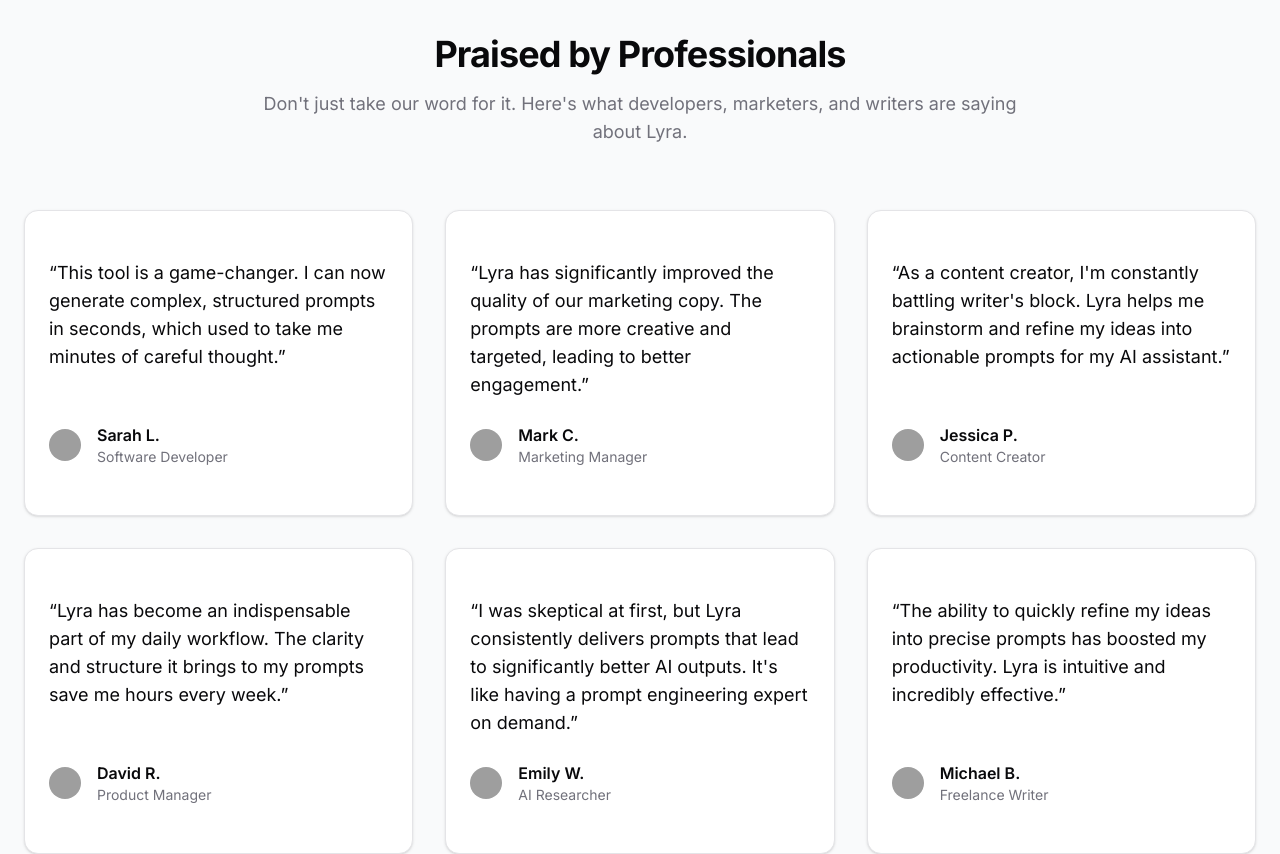
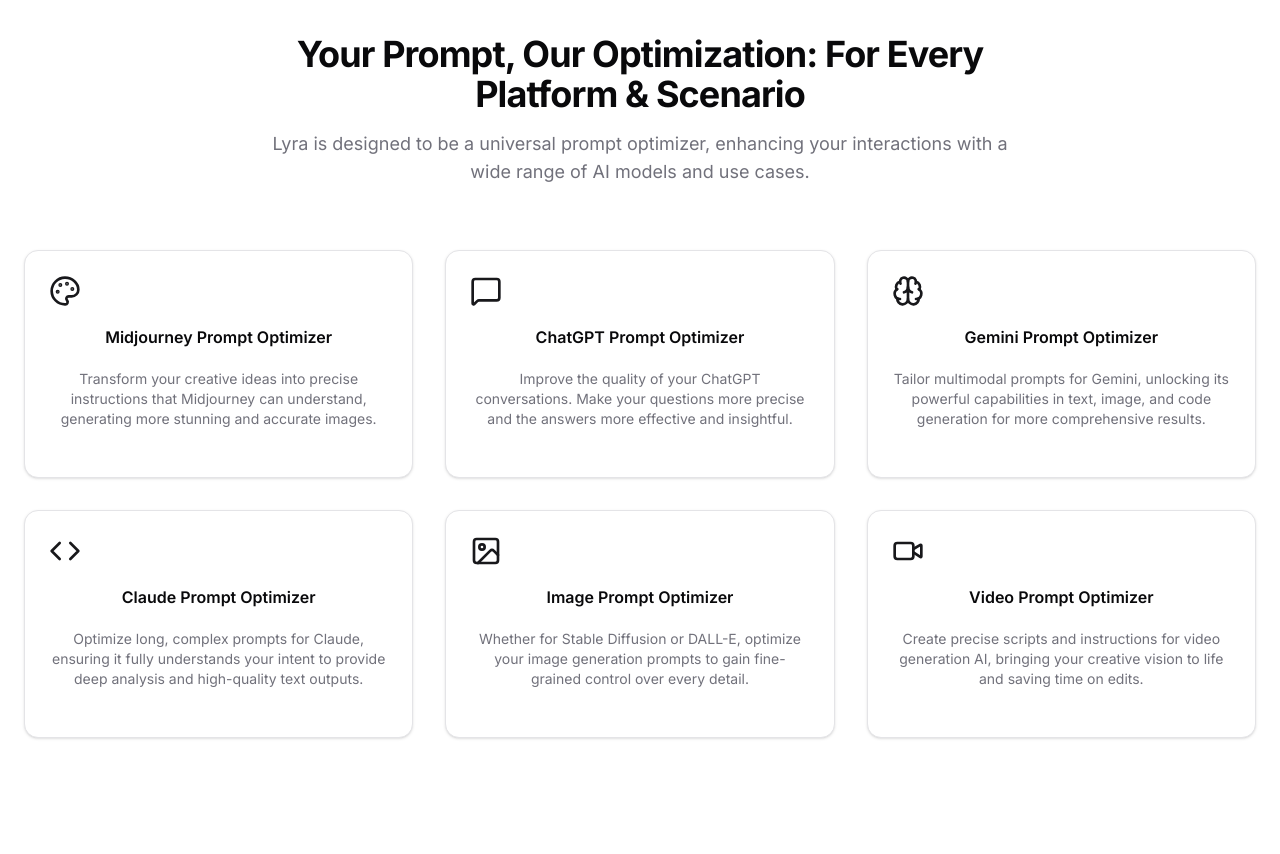
Before and after one commit to yukari09/moly-frontend, a Next.js app: page /en in a window 1280 px wide. Shown: the part 3340-4194 px from the top of the page. Built offline with nearby package versions, Linux system fonts and the light colour scheme; no server answers; grey boxes are pictures that could not be loaded.

Commit message:
ai generator

```diff
--- a/messages/en.json
+++ b/messages/en.json
@@ -114,6 +114,22 @@
     "features": "Features",
     "difference": "Difference",
     "setting": "Setting"
+  },
+  "ApplicablePlatformsSection": {
+    "title": "Your Prompt, Our Optimization: For Every Platform & Scenario",
+    "subtitle": "Lyra is designed to be a universal prompt optimizer, enhancing your interactions with a wide range of AI models and use cases.",
+    "midjourneyOptimizerTitle": "Midjourney Prompt Optimizer",
+    "midjourneyOptimizerDescription": "Transform your creative ideas into precise instructions that Midjourney can understand, generating more stunning and accurate images.",
+    "chatgptOptimizerTitle": "ChatGPT Prompt Optimizer",
+    "chatgptOptimizerDescription": "Improve the quality of your ChatGPT conversations. Make your questions more precise and the answers more effective and insightful.",
+    "geminiOptimizerTitle": "Gemini Prompt Optimizer",
+    "geminiOptimizerDescription": "Tailor multimodal prompts for Gemini, unlocking its powerful capabilities in text, image, and code generation for more comprehensive results.",
+    "claudeOptimizerTitle": "Claude Prompt Optimizer",
+    "claudeOptimizerDescription": "Optimize long, complex prompts for Claude, ensuring it fully understands your intent to provide deep analysis and high-quality text outputs.",
+    "imageOptimizerTitle": "Image Prompt Optimizer",
+    "imageOptimizerDescription": "Whether for Stable Diffusion or DALL-E, optimize your image generation prompts to gain fine-grained control over every detail.",
+    "videoOptimizerTitle": "Video Prompt Optimizer",
+    "videoOptimizerDescription": "Create precise scripts and instructions for video generation AI, bringing your creative vision to life and saving time on edits."
   },
   "UserSetting": {
     "account_settings": "Account Settings",
@@ -280,5 +296,21 @@
     "avatarAlt": "{name}'s avatar",
     "submittedWebsites": "Submitted Websites",
     "comingSoon": "Coming Soon"
+  },
+  "ApplicablePlatformsSection": {
+    "title": "Your Prompt, Our Optimization: For Every Platform & Scenario",
+    "subtitle": "Lyra is designed to be a universal prompt optimizer, enhancing your interactions with a wide range of AI models and use cases.",
+    "midjourneyOptimizerTitle": "Midjourney Prompt Optimizer",
+    "midjourneyOptimizerDescription": "Transform your creative ideas into precise instructions that Midjourney can understand, generating more stunning and accurate images.",
+    "chatgptOptimizerTitle": "ChatGPT Prompt Optimizer",
+    "chatgptOptimizerDescription": "Improve the quality of your ChatGPT conversations. Make your questions more precise and the answers more effective and insightful.",
+    "geminiOptimizerTitle": "Gemini Prompt Optimizer",
+    "geminiOptimizerDescription": "Tailor multimodal prompts for Gemini, unlocking its powerful capabilities in text, image, and code generation for more comprehensive results.",
+    "claudeOptimizerTitle": "Claude Prompt Optimizer",
+    "claudeOptimizerDescription": "Optimize long, complex prompts for Claude, ensuring it fully understands your intent to provide deep analysis and high-quality text outputs.",
+    "imageOptimizerTitle": "Image Prompt Optimizer",
+    "imageOptimizerDescription": "Whether for Stable Diffusion or DALL-E, optimize your image generation prompts to gain fine-grained control over every detail.",
+    "videoOptimizerTitle": "Video Prompt Optimizer",
+    "videoOptimizerDescription": "Create precise scripts and instructions for video generation AI, bringing your creative vision to life and saving time on edits."
   }
 }
--- a/messages/ko.json
+++ b/messages/ko.json
@@ -111,5 +111,21 @@
     "features": "기능",
     "difference": "차이점",
     "setting": "설정"
+  },
+  "ApplicablePlatformsSection": {
+    "title": "您的 Prompt，我们的优化：适用平台与场景",
+    "subtitle": "Lyra 旨在成为一个通用的提示优化器，增强您与各种 AI 模型和用例的互动。",
+    "midjourneyOptimizerTitle": "Midjourney Prompt Optimizer",
+    "midjourneyOptimizerDescription": "将您的创意转化为 Midjourney 能理解的精确指令，生成更惊艳、更符合预期的图像。",
+    "chatgptOptimizerTitle": "ChatGPT Prompt Optimizer",
+    "chatgptOptimizerDescription": "提升 ChatGPT 对话的质量，让您的提问更精准，回答更有效，获得更具洞察力的交流。",
+    "geminiOptimizerTitle": "Gemini Prompt Optimizer",
+    "geminiOptimizerDescription": "为 Gemini 量身定制多模态 Prompt，解锁其在文本、图像、代码等方面的强大能力，实现更全面的创作。",
+    "claudeOptimizerTitle": "Claude Prompt Optimizer",
+    "claudeOptimizerDescription": "为 Claude 优化长篇、复杂的 Prompt，确保其理解您的意图并提供深入的分析和高质量的文本输出。",
+    "imageOptimizerTitle": "Image Prompt Optimizer",
+    "imageOptimizerDescription": "无论是 Stable Diffusion 还是 DALL-E，优化您的图像生成 Prompt，精确控制细节，获得理想视觉效果。",
+    "videoOptimizerTitle": "Video Prompt Optimizer",
+    "videoOptimizerDescription": "为视频生成 AI 打造精准脚本和指令，让您的视频创意变为现实，节省大量后期调整时间。"
   }
 }
--- a/src/app/[locale]/page.js
+++ b/src/app/[locale]/page.js
@@ -4,6 +4,7 @@
 import { FeaturesSection } from "@/components/FeaturesSection";
 import { ExamplesSection } from "@/components/ExamplesSection";
 import { HowItWorksSection } from "@/components/HowItWorksSection";
+import { ApplicablePlatformsSection } from "@/components/ApplicablePlatformsSection";
 import { TestimonialsSection } from "@/components/TestimonialsSection";
 import { FAQSection } from "@/components/FAQSection";
 import { CTASection } from "@/components/CTASection";
@@ -32,6 +33,7 @@
       <FeaturesSection />
       <ExamplesSection />
       <HowItWorksSection />
+      <ApplicablePlatformsSection />
       <TestimonialsSection />
       <FAQSection />
       <CTASection />
--- a/src/components/FAQSection.js
+++ b/src/components/FAQSection.js
@@ -29,6 +29,21 @@
     questionKey: "q4",
     answerKey: "a4",
   },
+  {
+    value: "item-5",
+    questionKey: "q5",
+    answerKey: "a5",
+  },
+  {
+    value: "item-6",
+    questionKey: "q6",
+    answerKey: "a6",
+  },
+  {
+    value: "item-7",
+    questionKey: "q7",
+    answerKey: "a7",
+  },
 ];
 
 export const FAQSection = () => {
```
